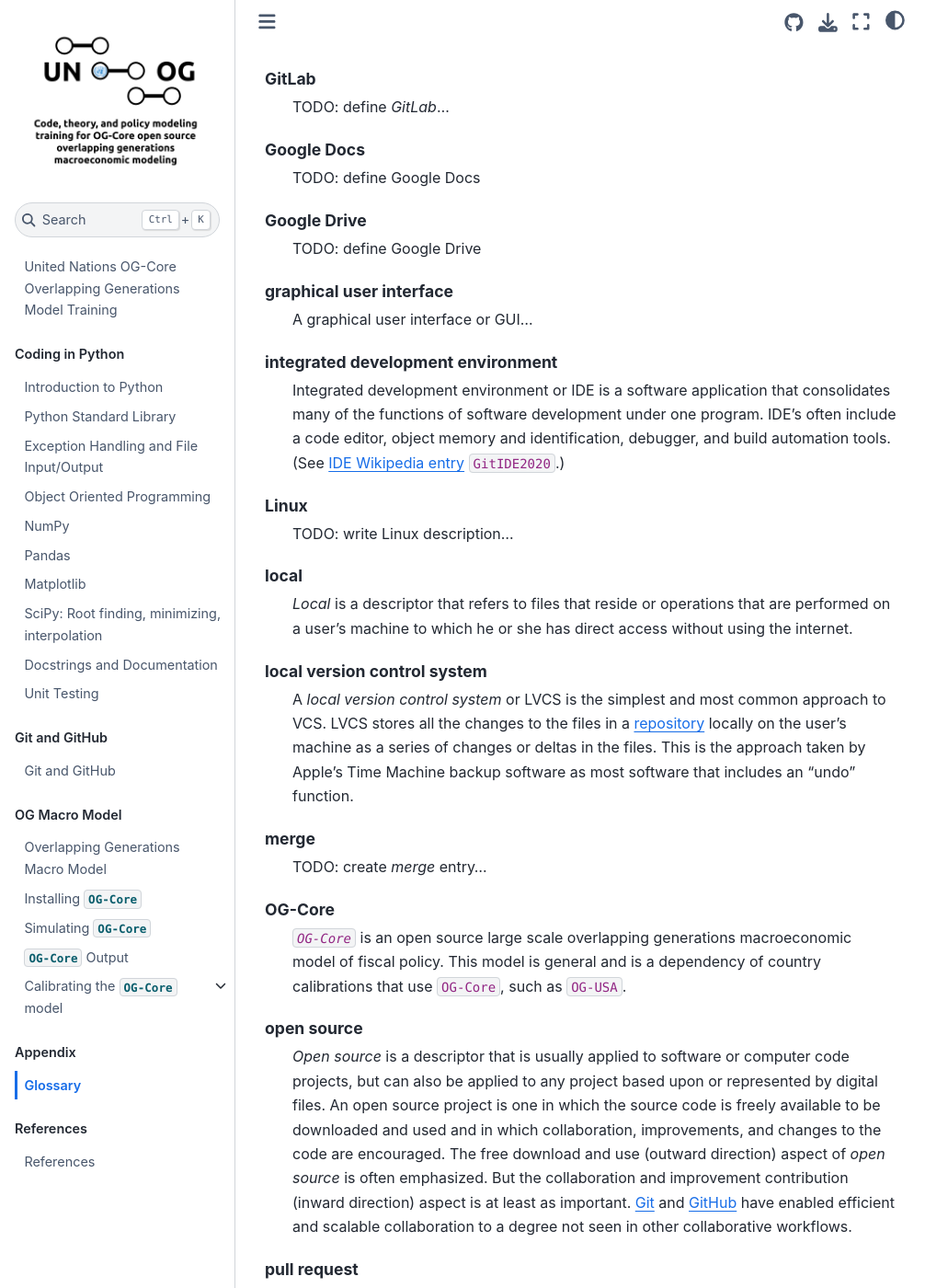
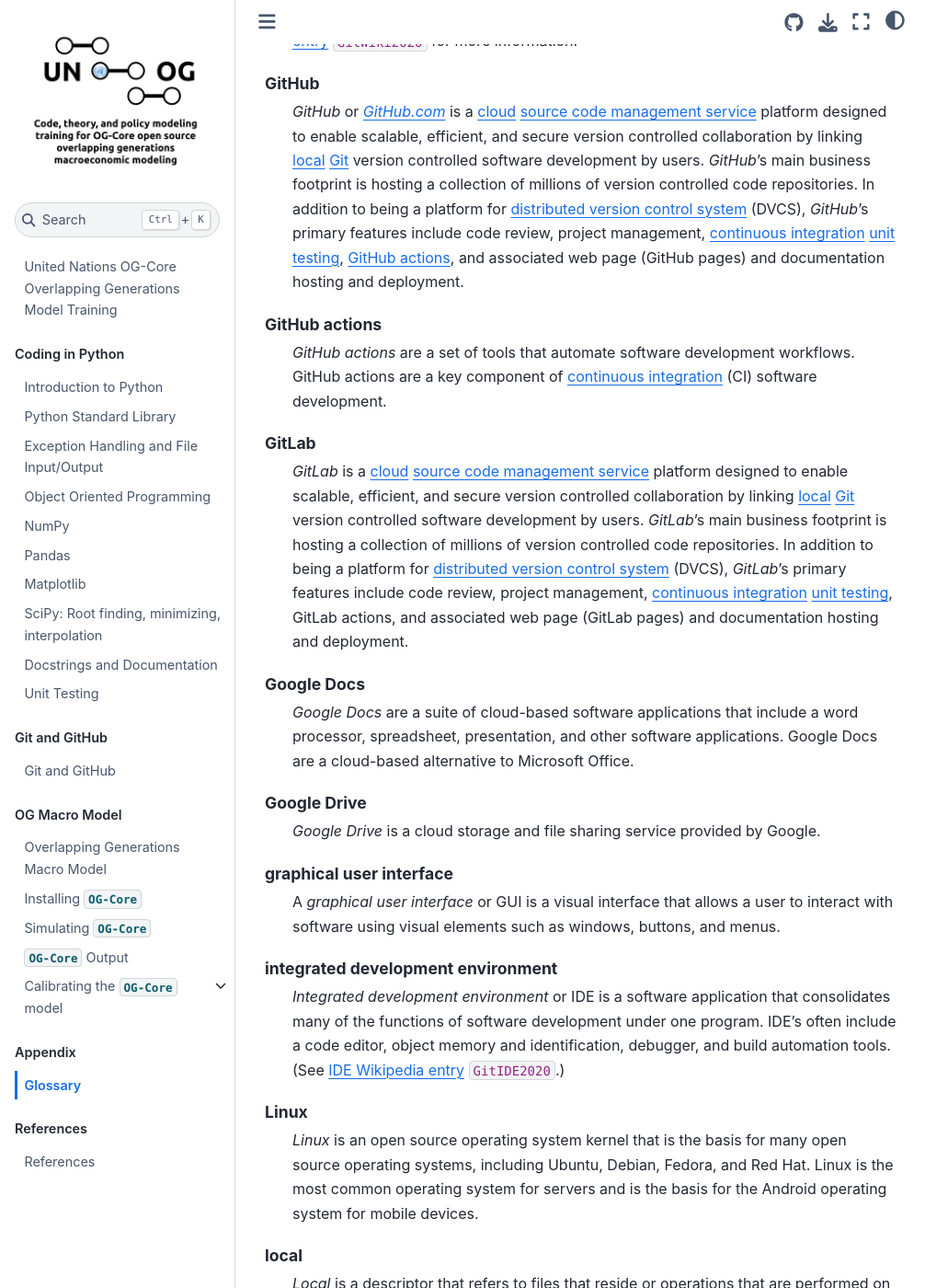
Before and after one commit to jdebacker/UN-OG-Training, a Jupyter Book: the page built from docs/book/appendix/glossary.md, in a window 1280 px wide and 1400 px high, scrolled down 2211 px. Shown: the whole window at 92% size, without its empty margins (0-1031 px from the left). Built offline with Jupyter Book 1.0.4 settings and Sphinx 7.4.7 and the Sphinx Book theme 1.1.4, drawn with Linux system fonts in a browser that asks for light colours; pages that are not in the unit, such as notebooks, are missing from menus; comment, search, counter and statistics services are not loaded; cross-references to code outside the pages are shown as plain code; some of the changed text lies outside the part shown.

Commit message:
complete glossary entries

````diff
--- a/docs/book/appendix/glossary.md
+++ b/docs/book/appendix/glossary.md
@@ -3,49 +3,49 @@
 
 ```{glossary}
 application programming interface (API)
-  An application programming interface or API is the medium, method, and rules through which a user interacts with software. The API includes a medium which can be a {term}`command line interface` on a specific {term}`local` terminal or a {term}`graphical user interface`. The API also defines the commands through which a user interacts with the software.
+  An *application programming interface* or API is the medium, method, and rules through which a user interacts with software. The API includes a medium which can be a {term}`command line interface` on a specific {term}`local` terminal or a {term}`graphical user interface`. The API also defines the commands through which a user interacts with the software.
 
 benevolent dictator
-  TODO: Make *benevolent dictator* entry...
+  In economic models, a *benevolent dictator* is a central planner who makes decisions for the economy that maximize the welfare of the economy's citizens.
 
 Bitbucket
   *Bitbucket* or [*Bitbucket.org*](https://bitbucket.org/) is a {term}`cloud` {term}`source code management service` platform designed to enable scalable, efficient, and secure version controlled collaboration by linking {term}`local` {term}`Git` version controlled software development by developers.
 
 Bitkeeper
-  TODO: Put Bitkeeper definition here...
+  *Bitkeeper* is a {term}`centralized version control system` (CVCS) that was the first version control system used by the {term}`Linux` kernel development team. Bitkeeper was proprietary software that was free to use for open source projects. But in 2005, the {term}`Linux` kernel development team switched to {term}`Git` because of a dispute with Bitkeeper's owner, Larry McVoy.
 
 Box, Inc.
-  TODO: Box Inc. definition... University file sharing company...
+  *Box Inc.* is a cloud storage and file sharing service provided by Box, Inc.
 
 branch
-  TODO: define branch
+  In `git` a *branch* is a copy of a codebase that is created to make changes to the codebase without affecting the original codebase.
 
 centralized version control system
-  A centralized version control system or CVCS is an approach to version control in which all the files in a {term}`repository` as well as the change history (content and timing) are located on a central {term}`remote` server. User's check out versions of files from the repository and check them back in, creating new change history on the central server.
+  A *centralized version control system* or CVCS is an approach to version control in which all the files in a {term}`repository` as well as the change history (content and timing) are located on a central {term}`remote` server. User's check out versions of files from the repository and check them back in, creating new change history on the central server.
 
 clone
-  Clone can be a verb or a noun in the context of {term}`Git` software. A clone is a {term}`local` copy of a {term}`remote` {term}`repository` with its entire Git {term}`distributed version control system` history. To *clone* a repository is to use the `git clone [repo path]` command to copy a remote repository to your local machine with the accompanying Git version control history.
+  *Clone* can be a verb or a noun in the context of {term}`Git` software. A clone is a {term}`local` copy of a {term}`remote` {term}`repository` with its entire Git {term}`distributed version control system` history. To *clone* a repository is to use the `git clone [repo path]` command to copy a remote repository to your local machine with the accompanying Git version control history.
 
 cloud
-  Cloud can be a descriptor or a noun. As a descriptor, cloud refers to computational resources, such as servers, that are accessed remotely via the internet. As a noun, remote computational resources and storage can be referred to generically as "the cloud".
+  *Cloud* can be a descriptor or a noun. As a descriptor, cloud refers to computational resources, such as servers, that are accessed remotely via the internet. As a noun, remote computational resources and storage can be referred to generically as "the cloud".
 
 command line interface
-  TODO: A *command line interface* or CLI...
+  A *command line interface*, or CLI, is a text-based interface that allows a user to interact with software using text commands.
 
 commit
-  TODO: *Commit* can be a verb or a noun. Define commit...
+  *Commit* can be a verb or a noun. In `git`, a commit is a snapshot of the current state of the files in a {term}`repository` at a particular point in time. To *commit* is to create a commit.
 
 continuous integration
-  Continuous integration or continuous integration unit testing is...
+  *Continuous integration* or continuous integration unit testing is the process of automatically testing code changes to a software project to ensure that the changes do not break the software. Continuous integration is a key component of {term}`distributed version control system` (DVCS) software development.
 
 distributed version control system
   A *distributed version control system* or DVCS is {term}`version control system` software on any computer, {term}`local` or {term}`remote`, that tracks the entire history of changes to a {term}`repository` and coordinates and organizes collaboration among multiple users. It is distributed in the sense that multiple {term}`clone`s of a single {term}`remote` repository have the same full history of that repository.
 
 Dropbox
-  TODO: define Dropbox
+  *Dropbox* is a cloud storage and file sharing service provided by Dropbox, Inc.
 
 fork
-  TODO: define fork
+  A *fork* is a copy of a {term}`repository` that is created by a user to make changes to the repository without affecting the original repository. A fork is a {term}`remote` repository that is linked to the original {term}`remote` repository.
 
 Git
   *Git* is {term}`open source` {term}`version control system` software with capability designed to also operate as {term}`distributed version control system` (DVCS) software that resides on your local computer and tracks changes and the history of changes to all the files in a directory or {term}`repository`. See the Git website [https://git-scm.com/](https://git-scm.com/) and the [Git Wikipedia entry](https://en.wikipedia.org/wiki/Git) {cite}`GitWiki2020` for more information.
@@ -54,25 +54,25 @@
   *GitHub* or [*GitHub.com*](https://github.com/) is a {term}`cloud` {term}`source code management service` platform designed to enable scalable, efficient, and secure version controlled collaboration by linking {term}`local` {term}`Git` version controlled software development by users. *GitHub*'s main business footprint is hosting a collection of millions of version controlled code repositories. In addition to being a platform for {term}`distributed version control system` (DVCS), *GitHub*'s primary features include code review, project management, {term}`continuous integration` {term}`unit testing`, {term}`GitHub actions`, and associated web page (GitHub pages) and documentation hosting and deployment.
 
 GitHub actions
-  GitHub actions
+  *GitHub actions* are a set of tools that automate software development workflows. GitHub actions are a key component of {term}`continuous integration` (CI) software development.
 
 GitLab
-  TODO: define *GitLab*...
+  *GitLab* is a {term}`cloud` {term}`source code management service` platform designed to enable scalable, efficient, and secure version controlled collaboration by linking {term}`local` {term}`Git` version controlled software development by users. *GitLab*'s main business footprint is hosting a collection of millions of version controlled code repositories. In addition to being a platform for {term}`distributed version control system` (DVCS), *GitLab*'s primary features include code review, project management, {term}`continuous integration` {term}`unit testing`, {term}`GitLab actions`, and associated web page (GitLab pages) and documentation hosting and deployment.
 
 Google Docs
-  TODO: define Google Docs
+  *Google Docs* are a suite of cloud-based software applications that include a word processor, spreadsheet, presentation, and other software applications. Google Docs are a cloud-based alternative to Microsoft Office.
 
 Google Drive
-  TODO: define Google Drive
+  *Google Drive* is a cloud storage and file sharing service provided by Google.
 
 graphical user interface
-  A graphical user interface or GUI...
+  A *graphical user interface* or GUI is a visual interface that allows a user to interact with software using visual elements such as windows, buttons, and menus.
 
 integrated development environment
-  Integrated development environment or IDE is a software application that consolidates many of the functions of software development under one program. IDE's often include a code editor, object memory and identification, debugger, and build automation tools. (See [IDE Wikipedia entry](https://en.wikipedia.org/wiki/Integrated_development_environment) {cite}`GitIDE2020`.)
+  *Integrated development environment* or IDE is a software application that consolidates many of the functions of software development under one program. IDE's often include a code editor, object memory and identification, debugger, and build automation tools. (See [IDE Wikipedia entry](https://en.wikipedia.org/wiki/Integrated_development_environment) {cite}`GitIDE2020`.)
 
 Linux
-  TODO: write Linux description...
+  *Linux* is an open source operating system kernel that is the basis for many open source operating systems, including Ubuntu, Debian, Fedora, and Red Hat. Linux is the most common operating system for servers and is the basis for the Android operating system for mobile devices.
 
 local
   *Local* is a descriptor that refers to files that reside or operations that are performed on a user's machine to which he or she has direct access without using the internet.
@@ -81,7 +81,7 @@
   A *local version control system* or LVCS is the simplest and most common approach to VCS. LVCS stores all the changes to the files in a {term}`repository` locally on the user's machine as a series of changes or deltas in the files. This is the approach taken by Apple's Time Machine backup software as most software that includes an "undo" function.
 
 merge
-  TODO: create *merge* entry...
+  *Merge* is a verb that refers to the process of combining two or more {term}`branch`es of a {term}`repository` into a single {term}`branch`.
 
 OG-Core
   *`OG-Core`* is an open source large scale overlapping generations macroeconomic model of fiscal policy. This model is general and is a dependency of country calibrations that use `OG-Core`, such as `OG-USA`.
@@ -90,7 +90,7 @@
   *Open source* is a descriptor that is usually applied to software or computer code projects, but can also be applied to any project based upon or represented by digital files. An open source project is one in which the source code is freely available to be downloaded and used and in which collaboration, improvements, and changes to the code are encouraged. The free download and use (outward direction) aspect of *open source* is often emphasized. But the collaboration and improvement contribution (inward direction) aspect is at least as important. {term}`Git` and {term}`GitHub` have enabled efficient and scalable collaboration to a degree not seen in other collaborative workflows.
 
 pull request
-  *pull request*...
+  *Pull requests* are requests to pull changes from one {term}`fork` of a {term}`repository` (or branch) into the another fork (or branch).
 
 remote
   *Remote* is a descriptor that refers to files that reside or operations that are carried out on a server to which a user has access using the internet.
@@ -102,7 +102,7 @@
   A *source code management service* is a {term}`cloud` platform that hosts computer code files and provides either {term}`centralized version control system` (CVCS) or {term}`distributed version control system`. As the central hub of either CVCS or DVCS, the source code management service provides the platform and rules for distributed code collaboration. Leading examples are {term}`GitHub` and {term}`Bitbucket`.
 
 unit testing
-  Unit testing is...
+  *Unit testing* is the testing of individual units of code to determine whether they are fit for use. Unit testing is often automated and is a key component of {term}`continuous integration` (CI) software development.
 
 version control system
   *Version control system* or version control software or VCS is software that records changes to a set of files, including the order in which the changes were made and the content of those changes, in such a way that previous versions can be recalled or restored.
````
